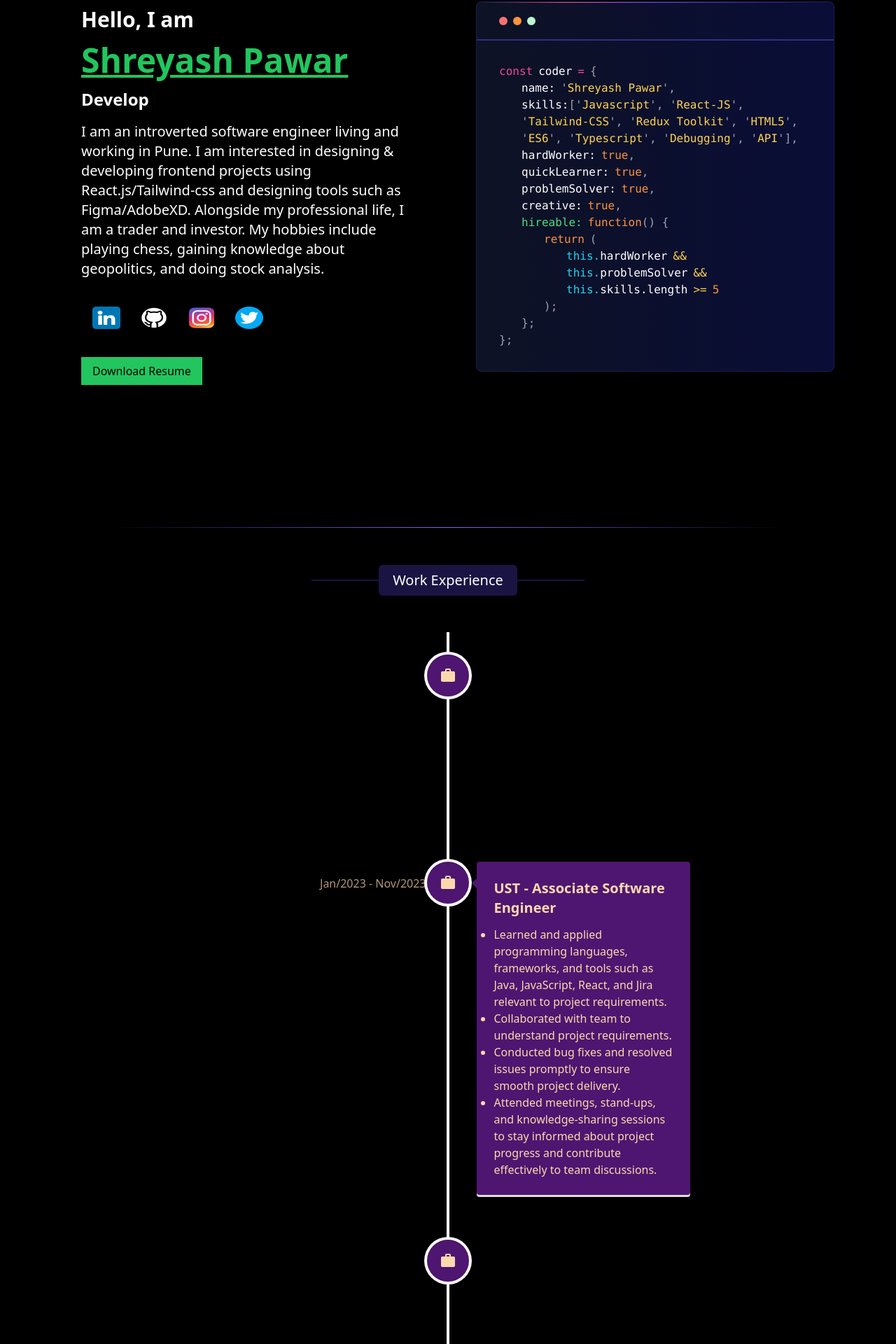
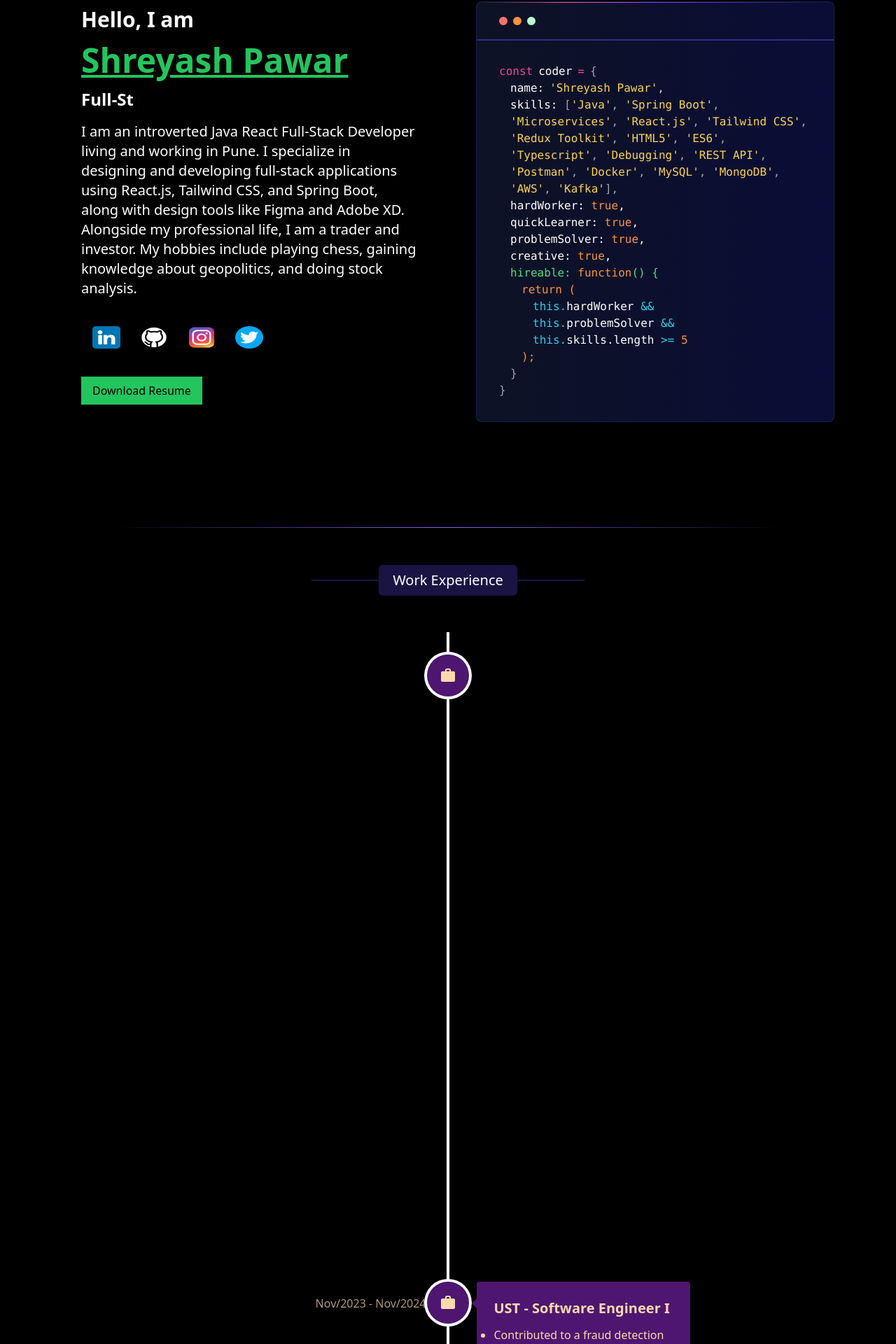
Before and after one commit to shreyash2628/portfoliowebsite, a React (Create React App) app: page /projects in a window 1280 px wide. Shown: the part 110-2030 px from the top of the page at 70% size. Built offline with nearby package versions, Linux system fonts and the light colour scheme.

Commit message:
Updated portfolio

```diff
--- a/src/Components/Home.js
+++ b/src/Components/Home.js
@@ -5,7 +5,7 @@ import instagramIcon from '../Assests/instagram.png';
 import githubIcon from '../Assests/gtIcon.jpg';
 import Typewrite from './Typewrite';
 import Projects from './InfoInCodeLikeTerminal';
-import resume from '../Assests/Shreyash_Pawar_CV.pdf';
+import resume from '../Assests/resume.pdf';
 
 const Body = () => {
   return (
@@ -17,9 +17,10 @@ const Body = () => {
           <h1 className='text-green-500 lg:text-5xl lg:font-bold lg:py-2 py-1 text-3xl font-bold lg:underline'>Shreyash Pawar</h1>
           <h1 className='text-white lg:text-2xl lg:font-semibold lg:py-2 text-xl py-1'> <Typewrite /> </h1>
           <h1 className='text-white lg:text-xl lg:py-2 py-1'>
-            I am an introverted software engineer living and working in Pune. I am interested in designing & developing frontend projects using React.js/Tailwind-css and designing tools such as Figma/AdobeXD.
-            Alongside my professional life, I am a trader and investor. My hobbies include playing chess, gaining knowledge about geopolitics, and doing stock analysis.
-          </h1>
+  I am an introverted Java React Full-Stack Developer living and working in Pune. I specialize in designing and developing full-stack applications using React.js, Tailwind CSS, and Spring Boot, along with design tools like Figma and Adobe XD.
+  Alongside my professional life, I am a trader and investor. My hobbies include playing chess, gaining knowledge about geopolitics, and doing stock analysis.
+</h1>
+
 
           <div className='flex  lg:h-10 lg:w-full lg:mt-8 flex-row h-8 mt-4'>
             <a
--- a/src/Components/InfoInCodeLikeTerminal.js
+++ b/src/Components/InfoInCodeLikeTerminal.js
@@ -1,112 +1,105 @@
-import React from 'react'
+import React from 'react';
 
 const Projects = () => {
+  const coder = {
+    name: 'Shreyash Pawar',
+    skills: [
+      'Java',
+      'Spring Boot',
+      'Microservices',
+      'React.js',
+      'Tailwind CSS',
+      'Redux Toolkit',
+      'HTML5',
+      'ES6',
+      'Typescript',
+      'Debugging',
+      'REST API',
+      'Postman',
+      'Docker',
+      'MySQL',
+      'MongoDB',
+      'AWS',
+      'Kafka'
+    ],
+    hardWorker: true,
+    quickLearner: true,
+    problemSolver: true,
+    creative: true,
+    hireable() {
+      return (
+        this.hardWorker &&
+        this.problemSolver &&
+        this.skills.length >= 5
+      );
+    },
+  };
+
   return (
     <div className='p-16 min-h-screen'>
-       <div className="order-1 lg:order-2 from-[#0d1224] border-[#1b2c68a0] relative rounded-lg border bg-gradient-to-r to-[#0a0d37]">
-          <div className="flex flex-row">
-            <div className="h-[1px] w-full bg-gradient-to-r from-transparent via-pink-500 to-violet-600"></div>
-            <div className="h-[1px] w-full bg-gradient-to-r from-violet-600 to-transparent"></div>
+      <div className='order-1 lg:order-2 from-[#0d1224] border-[#1b2c68a0] relative rounded-lg border bg-gradient-to-r to-[#0a0d37]'>
+        {/* Top Bar */}
+        <div className='flex flex-row'>
+          <div className='h-[1px] w-full bg-gradient-to-r from-transparent via-pink-500 to-violet-600'></div>
+          <div className='h-[1px] w-full bg-gradient-to-r from-violet-600 to-transparent'></div>
         </div>
 
-          <div className="px-4 lg:px-8 py-5">
-            <div className="flex flex-row space-x-2">
-              <div className="h-3 w-3 rounded-full bg-red-400"></div>
-              <div className="h-3 w-3 rounded-full bg-orange-400"></div>
-              <div className="h-3 w-3 rounded-full bg-green-200"></div>
+        {/* Header Circles */}
+        <div className='px-4 lg:px-8 py-5'>
+          <div className='flex flex-row space-x-2'>
+            <div className='h-3 w-3 rounded-full bg-red-400'></div>
+            <div className='h-3 w-3 rounded-full bg-orange-400'></div>
+            <div className='h-3 w-3 rounded-full bg-green-200'></div>
           </div>
         </div>
 
-          <div className="overflow-hidden border-t-[2px] border-indigo-900 px-4 lg:px-8 py-4 lg:py-8">
-            <code className="font-mono text-xs md:text-sm lg:text-base">
-              <div className="blink">
-                <span className="mr-2 text-pink-500">const</span>
-                <span className="mr-2 text-white">coder</span>
-                <span className="mr-2 text-pink-500">=</span>
-                <span className="text-gray-400">{'{'}</span>
+        {/* Code Block */}
+        <div className='overflow-hidden border-t-[2px] border-indigo-900 px-4 lg:px-8 py-4 lg:py-8'>
+          <code className='font-mono text-xs md:text-sm lg:text-base text-gray-300'>
+            <div>
+              <span className='text-pink-500 mr-2'>const</span>
+              <span className='text-white mr-2'>coder</span>
+              <span className='text-pink-500 mr-2'>=</span>
+              <span className='text-gray-400'>{'{'}</span>
             </div>
-              <div>
-                <span className="ml-4 lg:ml-8 mr-2 text-white">name:</span>
-                <span className="text-gray-400">{`'`}</span>
-                <span className="text-amber-300">Shreyash Pawar</span>
-                <span className="text-gray-400">{`',`}</span>
+
+            <div className='ml-4'>
+              <span className='text-white mr-2'>name:</span>
+              <span className='text-amber-300'>'Shreyash Pawar'</span>,
             </div>
-              <div className="ml-4 lg:ml-8 mr-2">
-                <span className=" text-white">skills:</span>
-                <span className="text-gray-400">{`['`}</span>
-                <span className="text-amber-300">Javascript</span>
-                <span className="text-gray-400">{"', '"}</span>
-                <span className="text-amber-300">React-JS</span>
-                <span className="text-gray-400">{"', '"}</span>
-                <span className="text-amber-300">Tailwind-CSS</span>
-                <span className="text-gray-400">{"', '"}</span>
-                <span className="text-amber-300">Redux Toolkit</span>
-                <span className="text-gray-400">{"', '"}</span>
-                <span className="text-amber-300">HTML5</span>
-                <span className="text-gray-400">{"', '"}</span>
-                <span className="text-amber-300">ES6</span>
-                <span className="text-gray-400">{"', '"}</span>
-                <span className="text-amber-300">Typescript</span>
-                <span className="text-gray-400">{"', '"}</span>
-                <span className="text-amber-300">Debugging</span>
-                <span className="text-gray-400">{"', '"}</span>
-                <span className="text-amber-300">API</span>
-                <span className="text-gray-400">{"'],"}</span>
+
+            <div className='ml-4'>
+              <span className='text-white'>skills:</span>{' '}
+              <span className='text-gray-400'>[</span>
+              {coder.skills.map((skill, index) => (
+                <span key={index}>
+                  <span className='text-amber-300'>'{skill}'</span>
+                  {index < coder.skills.length - 1 && <span className='text-gray-400'>, </span>}
+                </span>
+              ))}
+              <span className='text-gray-400'>],</span>
             </div>
-              <div>
-                <span className="ml-4 lg:ml-8 mr-2 text-white">hardWorker:</span>
-                <span className="text-orange-400">true</span>
-                <span className="text-gray-400">,</span>
+
+            <div className='ml-4 text-white'>hardWorker: <span className='text-orange-400'>true</span>,</div>
+            <div className='ml-4 text-white'>quickLearner: <span className='text-orange-400'>true</span>,</div>
+            <div className='ml-4 text-white'>problemSolver: <span className='text-orange-400'>true</span>,</div>
+            <div className='ml-4 text-white'>creative: <span className='text-orange-400'>true</span>,</div>
+
+            <div className='ml-4 text-green-400'>
+              hireable: <span className='text-orange-400'>function</span>() {'{'}
             </div>
-              <div>
-                <span className="ml-4 lg:ml-8 mr-2 text-white">quickLearner:</span>
-                <span className="text-orange-400">true</span>
-                <span className="text-gray-400">,</span>
-              </div>
-              <div>
-                <span className="ml-4 lg:ml-8 mr-2 text-white">problemSolver:</span>
-                <span className="text-orange-400">true</span>
-                <span className="text-gray-400">,</span>
-              </div>
-              <div>
-                <span className="ml-4 lg:ml-8 mr-2 text-white">creative:</span>
-                <span className="text-orange-400">true</span>
-                <span className="text-gray-400">,</span>
-              </div>
-              <div>
-                <span className="ml-4 lg:ml-8 mr-2 text-green-400">hireable:</span>
-                <span className="text-orange-400">function</span>
-                <span className="text-gray-400">{'() {'}</span>
-              </div>
-              <div>
-                <span className="ml-8 lg:ml-16 mr-2 text-orange-400">return</span>
-                <span className="text-gray-400">{`(`}</span>
-              </div>
-              <div>
-                <span className="ml-12 lg:ml-24 text-cyan-400">this.</span>
-                <span className="mr-2 text-white">hardWorker</span>
-                <span className="text-amber-300">&amp;&amp;</span>
-              </div>
-              <div>
-                <span className="ml-12 lg:ml-24 text-cyan-400">this.</span>
-                <span className="mr-2 text-white">problemSolver</span>
-                <span className="text-amber-300">&amp;&amp;</span>
-              </div>
-              <div>
-                <span className="ml-12 lg:ml-24 text-cyan-400">this.</span>
-                <span className="mr-2 text-white">skills.length</span>
-                <span className="mr-2 text-amber-300">&gt;=</span>
-                <span className="text-orange-400">5</span>
-              </div>
-              <div><span className="ml-8 lg:ml-16 mr-2 text-gray-400">{`);`}</span></div>
-              <div><span className="ml-4 lg:ml-8 text-gray-400">{`};`}</span></div>
-              <div><span className="text-gray-400">{`};`}</span></div>
+            <div className='ml-8 text-orange-400'>return (</div>
+            <div className='ml-12 text-cyan-400'>this.<span className='text-white'>hardWorker</span> &&</div>
+            <div className='ml-12 text-cyan-400'>this.<span className='text-white'>problemSolver</span> &&</div>
+            <div className='ml-12 text-cyan-400'>this.<span className='text-white'>skills.length</span> {'>='} <span className='text-orange-400'>5</span></div>
+            <div className='ml-8 text-orange-400'>);</div>
+            <div className='ml-4 text-gray-400'>{'}'}</div>
+            <div className='text-gray-400'>{'}'}</div>
           </code>
         </div>
-
       </div>
     </div>
-  )
-}
+  );
+};
 
-export default Projects
+export default Projects;
--- a/src/Components/Typewrite.js
+++ b/src/Components/Typewrite.js
@@ -7,9 +7,12 @@ function Typewrite() {
             options={{
                 strings: [
                     "Software Engineer",
-                    "Developer",
+                    "Full-Stack Developer",
                     "Frontend Developer",
                     "React Developer",
+                    "Developer",
+                    "Java Developer",
+                    "Backend Developer"
                 ],
                 autoStart: true,
                 loop: true,
--- a/src/Components/WorkExperience.js
+++ b/src/Components/WorkExperience.js
@@ -1,103 +1,106 @@
-import React from 'react'
-import { VerticalTimeline, VerticalTimelineElement } from 'react-vertical-timeline-component';
+import React from 'react';
+import {
+  VerticalTimeline,
+  VerticalTimelineElement,
+} from 'react-vertical-timeline-component';
 import 'react-vertical-timeline-component/style.min.css';
-
 import WorkIcon from '@mui/icons-material/Work';
 
 const WorkExperience = () => {
   return (
-    <div  className='lg:mx-64 lg:min-h-screen h-full transition lg:mb-14 '>
+    <div className="lg:mx-64 lg:min-h-screen h-full transition lg:mb-14">
+      <VerticalTimeline>
 
-      <VerticalTimeline>
+        {/* Techbulls Experience */}
         <VerticalTimelineElement
           className="vertical-timeline-element--work"
-          contentStyle={{ background: "rgb(78 22 112)", color: "#fbd9ad" }}
-          contentArrowStyle={{ borderRight: "7px solid  rgb(78 22 112)" }}
-          date="July/2022 - Jan/2023"
-          iconStyle={{ background: "rgb(78 22 112)", color: "#fbd9ad" }}
+          contentStyle={{ background: 'rgb(78 22 112)', color: '#fbd9ad' }}
+          contentArrowStyle={{ borderRight: '7px solid rgb(78 22 112)' }}
+          date="Dec/2024 - Present"
+          iconStyle={{ background: 'rgb(78 22 112)', color: '#fbd9ad' }}
           icon={<WorkIcon />}
         >
-          <h4 className='text-xl font-bold pb-3'>
-            UST - Trainee Engineer
+          <h4 className="text-xl font-bold pb-3">
+            Techbulls Softtech Ltd - Full Stack Developer
           </h4>
-          <ul className='list-disc'>
-
-            <li>
-              Underwent extensive training program in Java, Javascript, Springboot, React.JS, gaining a firm understanding in the framework & enhancing my skill set in web development.
-            </li>
-          </ul>
-
-        </VerticalTimelineElement>
-
-        <VerticalTimelineElement
-          className="vertical-timeline-element--work"
-          contentStyle={{ background: "rgb(78 22 112)", color: "#fbd9ad" }}
-          contentArrowStyle={{ borderRight: "7px solid  rgb(78 22 112)" }}
-          date="Jan/2023 - Nov/2023"
-          iconStyle={{ background: "rgb(78 22 112)", color: "#fbd9ad" }}
-          icon={<WorkIcon />}
-        >
-          <h4 className='text-xl font-bold pb-3'>
-            UST - Associate Software Engineer
-          </h4>
-
-          <ul className='list-disc'>
-            <li>
-              Learned and applied programming languages, frameworks, and tools such as Java, JavaScript, React, and Jira relevant to
-              project requirements.
-            </li>
-            <li>
-              Collaborated with team to understand project
-              requirements.
-            </li>
-            <li>
-              Conducted bug fixes and resolved issues promptly to
-              ensure smooth project delivery.
-            </li>
-            <li>
-              Attended meetings, stand-ups, and knowledge-sharing
-              sessions to stay informed about project progress and
-              contribute effectively to team discussions.
-
-            </li>
-
+          <ul className="list-disc space-y-1">
+            <li>Built full-stack AI-powered career platform (EnrolGPT) using React.js (TypeScript) and Spring Boot, onboarding 400+ students in the first phase.</li>
+            <li>Boosted performance by 30% through code splitting, memoization, and Webpack optimization using React.memo, useCallback, and custom hooks.</li>
+            <li>Developed scalable backend services in Spring Boot and PostgreSQL for student onboarding, user management, and career recommendations.</li>
+            <li>Implemented JWT-based authentication with Axios interceptors for secure user sessions and auto token validation.</li>
+            <li>Created a debounced search feature to reduce redundant API calls and enhance real-time responsiveness.</li>
+            <li>Collaborated across teams, contributing to 15+ code reviews and debugging sessions to improve development speed and code quality.</li>
           </ul>
         </VerticalTimelineElement>
 
+        {/* Software Engineer A1 */}
         <VerticalTimelineElement
           className="vertical-timeline-element--work"
-          contentStyle={{ background: "rgb(78 22 112)", color: "#fbd9ad" }}
-          contentArrowStyle={{ borderRight: "7px solid  rgb(78 22 112)" }}
-          date="Nov/2023 - Ongoing"
-          iconStyle={{ background: "rgb(78 22 112)", color: "#fbd9ad" }}
+          contentStyle={{ background: 'rgb(78 22 112)', color: '#fbd9ad' }}
+          contentArrowStyle={{ borderRight: '7px solid rgb(78 22 112)' }}
+          date="Nov/2023 - Nov/2024"
+          iconStyle={{ background: 'rgb(78 22 112)', color: '#fbd9ad' }}
           icon={<WorkIcon />}
         >
-          <h4 className='text-xl font-bold pb-3'>
-            UST - Software Engineer-A1
+          <h4 className="text-xl font-bold pb-3">
+            UST - Software Engineer I
           </h4>
-          <ul className='list-disc'>
-            <li>Developed frontend solutions with React.js, improving user experience by identifying and resolving bugs.</li>
-            <li>Optimized application performance by implementing tree shaking and creating custom hooks to eliminate redundant code and improve maintainability.</li>
-            <li>Learned about lazy loading and code splitting to enhance application efficiency.</li>
-            <li>Participated in KT (Knowledge Transfer) sessions to understand project architecture, technologies, and coding standards, ensuring alignment with project goals.</li>
-            <li>Created documentation to streamline development processes and support team collaboration.</li>
-            <li>Managed code efficiently using Git for version control, enabling seamless collaboration and workflow management.</li>
-            <li>Engaged in daily stand-ups, sprint planning, and retrospectives to track progress, discuss enhancements, and optimize team productivity.</li>
+          <ul className="list-disc space-y-1">
+            <li>Contributed to a fraud detection system where users upload receipts for OCR-based verification, working on the React.js Workbench dashboard.</li>
+            <li>Built dynamic UI flows using React.js, Redux Toolkit, and custom hooks to manage filters, fraud tags, and approval workflows.</li>
+            <li>Implemented performance optimization techniques like lazy loading and tree shaking, and used custom hooks to reduce redundant logic.</li>
+            <li>Integrated backend APIs using Swagger, and maintained 85% unit test coverage with JUnit and JaCoCo.</li>
+            <li>Deployed builds to AWS S3 with CloudFront for global delivery and used Jenkins CI/CD for automated multi-env releases.</li>
+            <li>Led design reviews and mentored juniors, ensuring high-quality code and smooth Agile sprint execution.</li>
           </ul>
         </VerticalTimelineElement>
 
+        {/* Associate Software Engineer */}
+        <VerticalTimelineElement
+          className="vertical-timeline-element--work"
+          contentStyle={{ background: 'rgb(78 22 112)', color: '#fbd9ad' }}
+          contentArrowStyle={{ borderRight: '7px solid rgb(78 22 112)' }}
+          date="Jan/2023 - Nov/2023"
+          iconStyle={{ background: 'rgb(78 22 112)', color: '#fbd9ad' }}
+          icon={<WorkIcon />}
+        >
+          <h4 className="text-xl font-bold pb-3">
+            UST - Associate Software Engineer
+          </h4>
+          <ul className="list-disc space-y-1">
+            <li>Built frontend features using React.js, worked closely with backend teams to integrate APIs, and handled real-time bug resolution.</li>
+            <li>Collaborated with cross-functional teams to understand business logic, define requirements, and deliver sprint goals.</li>
+            <li>Maintained code versioning via Git, participated in code reviews, and handled feature branching and PR workflows.</li>
+            <li>Actively participated in Agile ceremonies like daily stand-ups, sprint planning, and retrospectives.</li>
+          </ul>
+        </VerticalTimelineElement>
 
+        {/* Trainee Engineer */}
+        <VerticalTimelineElement
+          className="vertical-timeline-element--work"
+          contentStyle={{ background: 'rgb(78 22 112)', color: '#fbd9ad' }}
+          contentArrowStyle={{ borderRight: '7px solid rgb(78 22 112)' }}
+          date="July/2022 - Jan/2023"
+          iconStyle={{ background: 'rgb(78 22 112)', color: '#fbd9ad' }}
+          icon={<WorkIcon />}
+        >
+          <h4 className="text-xl font-bold pb-3">
+            UST - Trainee Engineer
+          </h4>
+          <ul className="list-disc space-y-1">
+            <li>Completed intensive training in Java, Spring Boot, React.js, and JavaScript with focus on full-stack application development.</li>
+            <li>Built POCs and internal tools to demonstrate understanding of REST APIs and frontend-backend integration.</li>
+          </ul>
+        </VerticalTimelineElement>
 
-
-
-
+        {/* End Marker */}
         <VerticalTimelineElement
-          iconStyle={{ background: "#fbd9ad", color: "rgb(78 22 112)" }}
+          iconStyle={{ background: '#fbd9ad', color: 'rgb(78 22 112)' }}
           icon={<WorkIcon />}
         />
       </VerticalTimeline>
     </div>
-  )
-}
+  );
+};
 
 export default WorkExperience;
```
Also changed, not shown: 1 other file (tests, documents, lock files or other folders). Lines whose indentation alone changed are shown as unchanged.
